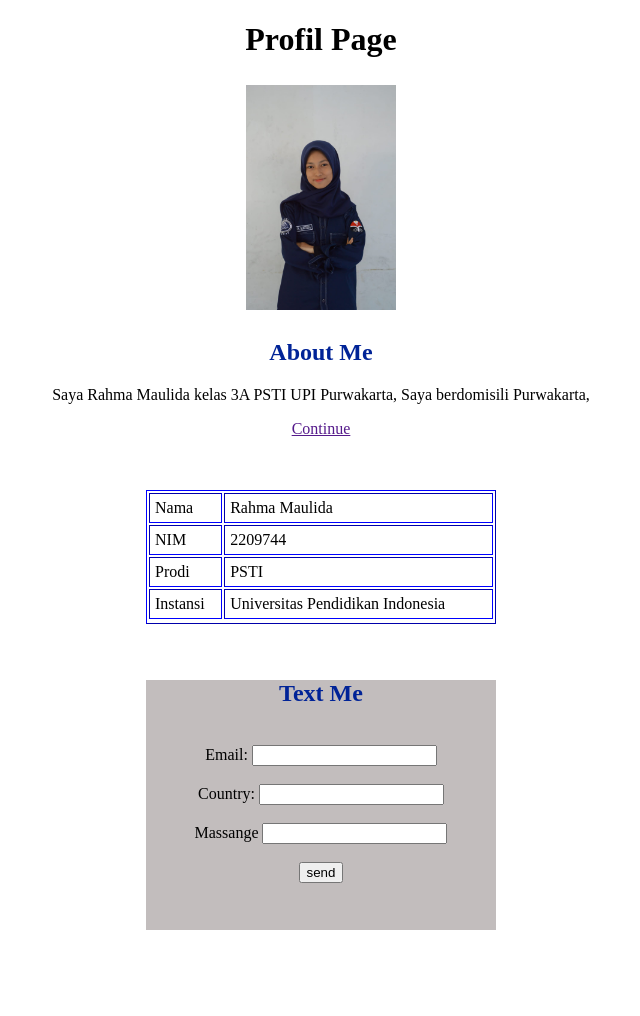
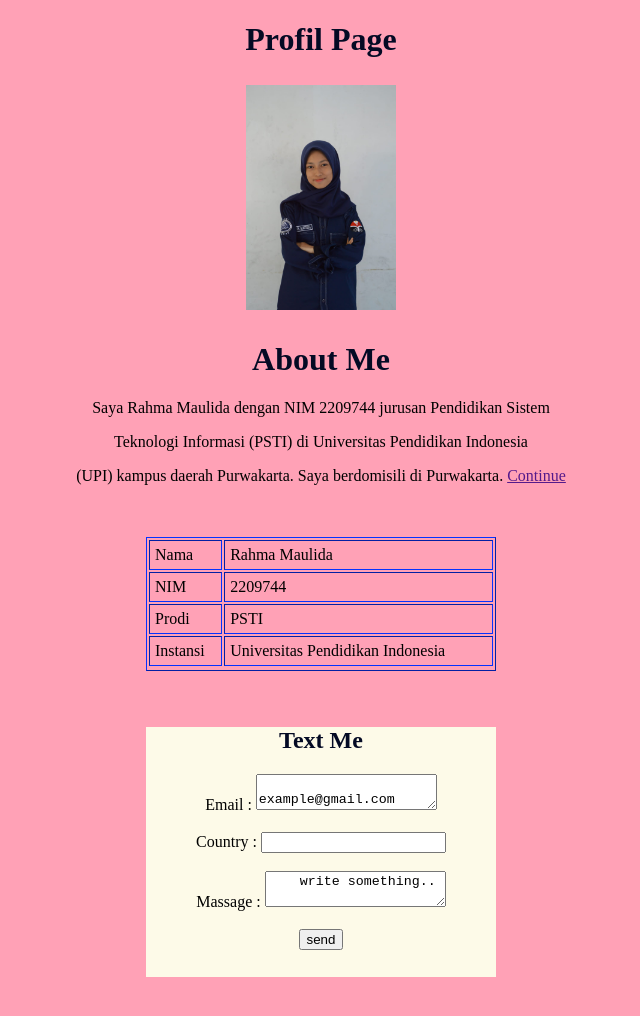
Before and after one commit to rahmamaulida748/promnet4, a plain HTML site: page challenge/rahma.html in a window 1280 px wide. Shown: the whole page, without its empty margins (319-959 px from the left). Before the commit the page ends 974 px from the top, so only its background shows below. Drawn offline with Linux system fonts and the light colour scheme.

Commit message:
add challenge

```diff
--- a/challenge/rahma.html
+++ b/challenge/rahma.html
@@ -7,18 +7,20 @@
   <link rel="stylesheet" href="style.css">
 </head>
 <body>
+  <h1 class="heading1">Profil Page</h1>
   <header>
-    <h1>Profil Page</h1>
     <div class="logo">
       <img src="rahma.jpeg" alt="">
     </div>
 
-    <h2 class="heading2">About Me</h2>
-    <p>Saya Rahma Maulida kelas 3A PSTI UPI Purwakarta, Saya berdomisili Purwakarta, </p>
-    <p><a href=""> Continue</a><br></p><br><br>
+    <h1 class="heading1">About Me</h1>
+    <p>Saya Rahma Maulida dengan NIM 2209744 jurusan Pendidikan Sistem</p>
+    <p>Teknologi Informasi (PSTI) di Universitas Pendidikan Indonesia </p>
+    <p>(UPI) kampus daerah Purwakarta. Saya berdomisili di Purwakarta.
+    <a href=""> Continue</a><br><br><br>
   </header>
 
-  <center><table width="350px" border="1px" cellpadding="5"></center>
+  <center><table width="350px" border="" cellpadding="5"></center>
 
     <tr>
         <td>Nama</td>
@@ -42,22 +44,39 @@
 
 </table><br><br>
 
-<div class="box"><h2 class="heading2">Text Me</h2><br>
+<div class="box"><h2 class="heading2">Text Me</h2>
   <form>
-    <label for="email"> Email:</label>
-    <input type="text"><br><br>
-    <label for="country"> Country:</label>
-    <input type="text"><br><br>
-    <label for="massange"> Massange</label>
-    <input type="text"><br><br>
+    <label for="Email"> Email :</label>
+    <textarea name="komentar1">
+        example@gmail.com
+      </textarea><br><br>
+    <label for="country">Country :</label>
+    <input type="text" list="countries" name="mycountry" />
+<datalist id="countries">
+    <option value="Albania">Albania</option>
+    <option value="Brazil">Brazil</option>
+    <option value="Canada">Canada</option>
+    <option value="Denmark">Denmark</option>
+    <option value="Ethiopia">Ethiopia</option>
+    <option value="Ghana">Ghana</option>
+    <option value="Honduras">Hounduras</option>
+    <option value="Indonesia">Indonesia</option>
+    <option value="Malaysia">Malaysia</option>
+    <option value="Thailand">Thailand</option>
+    <option value="Jerman">Jerman</option>
+    <option value="Itali">Itali</option>
+    <option value="Australia">Australia</option>
+    <option value="Jepang">Jepang</option>
+    <option value="Korea">Korea</option>
+    <option value="Myanmar">Myanmar</option>
+    <option value="Belanda">Belanda</option>
+    <option value="India">India</option>
+</datalist><br><br>
+<label for="Massage"> Massage :</label>
+<textarea name="komentar1">
+    write something..
+  </textarea><br><br>
     <center><input type="submit" value="send"></center>
   </form><br><br></div><br><br>
-
-
-
-
-
-
-
 </body>
 </html>
--- a/challenge/style.css
+++ b/challenge/style.css
@@ -1,12 +1,14 @@
 body{
     text-align: center;
+    background-color: #ffa1b6;
 
 }
 
 .heading2 {
-    color: rgb(0, 35, 151);
+    color: #040a24;
 
 }
+
 
 .logo {
     width: 100%;
@@ -22,11 +24,15 @@ img {
   }
 
 table {
-    border-color: blue;
+    border-color: #0531f7;
 }
 
 .box {
     width: 350px;
     height: 250px;
-    background-color: rgb(194, 189, 189);
+    background-color: #fdfae8;
 }
+
+.heading1 {
+    color: #040a24;
+}
```
